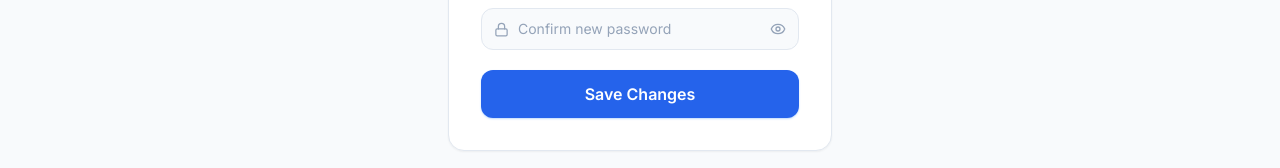
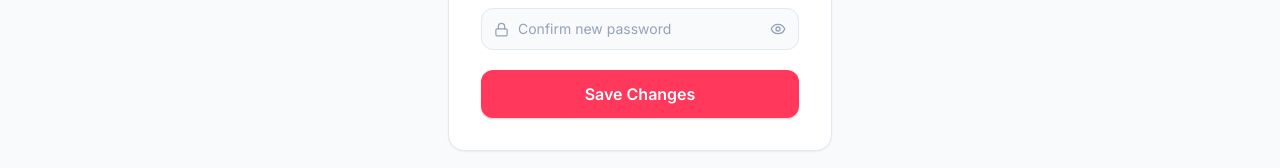
Before and after one commit to keval06/PG-Finder, a Next.js app in the folder frontend/: page /profile/edit in a window 1280 px wide. Shown: the part 617-785 px from the top of the page. Built offline with nearby package versions, Linux system fonts and the light colour scheme; no server answers; sample sign-in values are in the browser's storage.

Commit message:
feat(design): global design system, standardizing rose color palette and primary/secondary text tokens

```diff
--- a/frontend/app/atoms/Badge.jsx
+++ b/frontend/app/atoms/Badge.jsx
@@ -6,7 +6,7 @@ export default function Badge({
   className = ""
 }) {
   const variants = {
-    blue: "bg-blue-50 text-blue-700 border-blue-100",
+    blue: "bg-rose-50 text-rose-600 border-rose-100",
     green: "bg-green-50 text-green-700 border-green-100",
     yellow: "bg-yellow-50 text-yellow-700 border-yellow-100",
     red: "bg-red-50 text-red-700 border-red-100",
--- a/frontend/app/atoms/Button.jsx
+++ b/frontend/app/atoms/Button.jsx
@@ -12,14 +12,14 @@ export default function Button({
   icon: Icon,
 }) {
   const baseStyles =
-    "inline-flex items-center justify-center gap-2 font-semibold transition-all rounded-xl active:scale-[0.98] disabled:opacity-50 disabled:active:scale-100 disabled:cursor-not-allowed";
+    "inline-flex items-center justify-center gap-2 font-semibold transition-all rounded-xl disabled:opacity-50 disabled:cursor-not-allowed";
 
   const variants = {
     primary:
-      "bg-blue-600 text-white hover:bg-blue-700 shadow-sm shadow-blue-200",
+      "bg-[#FF385C] text-white hover:bg-[#E31C5F] shadow-sm shadow-rose-200",
     secondary: "bg-slate-100 text-slate-700 hover:bg-slate-200",
     outline:
-      "bg-transparent border border-slate-200 text-slate-600 hover:border-blue-300 hover:text-blue-600",
+      "bg-transparent border border-slate-200 text-slate-600 hover:border-rose-300 hover:text-rose-500",
     danger:
       "bg-red-50 text-red-600 hover:bg-red-600 hover:text-white border border-red-100",
   };
--- a/frontend/app/globals.css
+++ b/frontend/app/globals.css
@@ -5,22 +5,22 @@
 → Makes all browsers start from the same baseline */
 @tailwind base;
 @tailwind components;
-/* → Injects ALL utility classes (bg-blue-600, flex, px-4, etc.)
+/* → Injects ALL utility classes (bg-rose-500, flex, px-4, etc.)
 → This is the main Tailwind stylesheet
 → Only includes classes found in your content files (purged) */
 @tailwind utilities;
 
 
 :root {
-  --blue: #3b82f6;
-  --blue-dark: #2563eb;
-  --blue-light: #60a5fa;
-  --blue-50: #eff6ff;
-  --blue-100: #dbeafe;
+  --rose: #FF385C;
+  --rose-dark: #E31C5F;
+  --rose-light: #FF6B81;
+  --rose-50: #fff1f2;
+  --rose-100: #ffe4e6;
   --ink: #0f172a;
   --slate-800: #1e293b;
   --muted: #64748b;
-  --paper: #f8fafc;
+  --paper: #ffffff;
   --card: #ffffff;
   --border: #e2e8f0;
 }
@@ -33,7 +33,7 @@
 
 body {
   font-family: "Inter", sans-serif;
-  background: #fafafa;
+  background: #ffffff;
   color: #0f172a;
   -webkit-font-smoothing: antialiased;
   -moz-osx-font-smoothing: grayscale;
@@ -43,7 +43,7 @@ body {
   width: 6px;
 }
 ::-webkit-scrollbar-track {
-  background: #f8fafc;
+  background: #ffffff;
 }
 ::-webkit-scrollbar-thumb {
   background: #cbd5e1;
@@ -81,13 +81,13 @@ input[type="radio"] {
 .marker-cluster-small,
 .marker-cluster-medium,
 .marker-cluster-large {
-  background: rgba(59, 130, 246, 0.25) !important;
+  background: rgba(255, 56, 92, 0.2) !important;
   border-radius: 50%;
 }
 .marker-cluster-small div,
 .marker-cluster-medium div,
 .marker-cluster-large div {
-  background: #3b82f6 !important;
+  background: #FF385C !important;
   color: #fff !important;
   border-radius: 50%;
   font-size: 13px;
@@ -115,3 +115,12 @@ input[type="radio"] {
 .leaflet-container {
   z-index: 0 !important;
 }
+@layer utilities {
+  .no-scrollbar::-webkit-scrollbar {
+    display: none;
+  }
+  .no-scrollbar {
+    -ms-overflow-style: none;
+    scrollbar-width: none;
+  }
+}
--- a/frontend/lib/constants.js
+++ b/frontend/lib/constants.js
@@ -56,11 +56,11 @@ export const FOOD_LABELS = {
 
 export const GALLERY_CATEGORIES = [
   "room",
+  "building",
+  "amenities",
   "kitchen",
   "bathroom",
   "toilet",
-  "building",
-  "amenities",
 ];
 
 export const CATEGORY_LABELS = {
```
